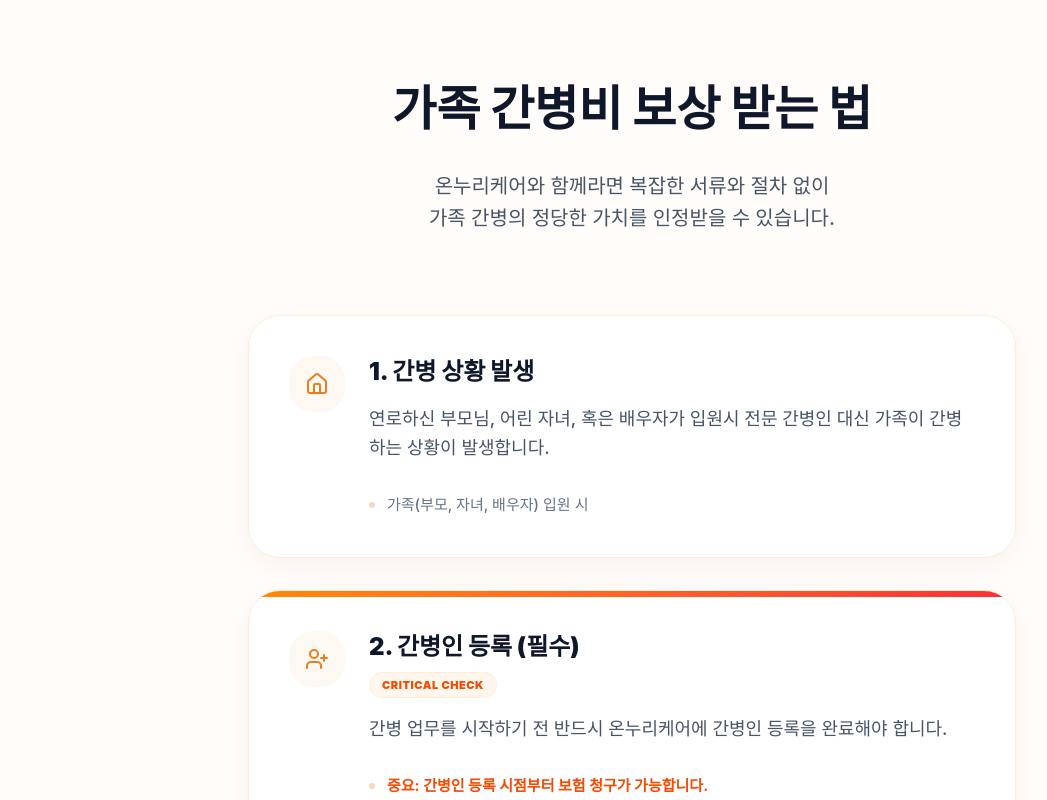
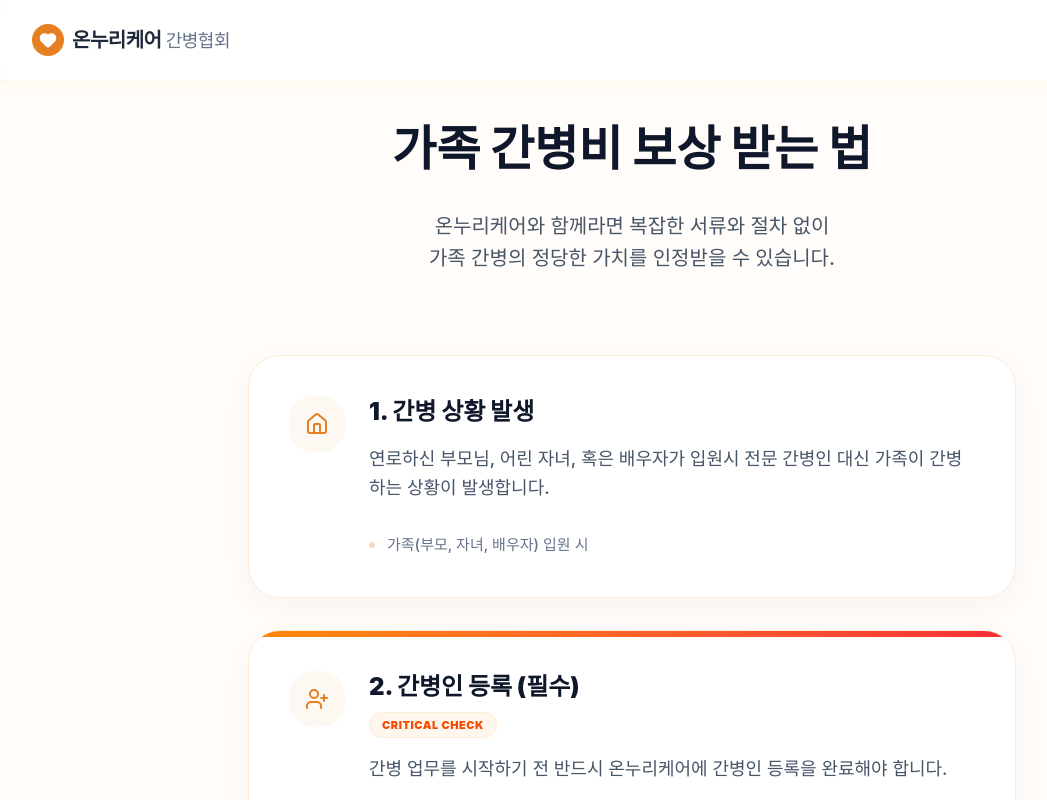
Before and after one commit to juj5835/marketing-onnuri, a Next.js app: page /guide in a window 1280 px wide. Shown: the top 800 px of the page, without its empty margins (8-1055 px from the left). Built offline with nearby package versions, Linux system fonts and the light colour scheme; a web font is replaced by a local one.

Commit message:
Add logo-only header to guide page

```diff
--- a/src/components/GuideContent.tsx
+++ b/src/components/GuideContent.tsx
@@ -1,7 +1,8 @@
 "use client";
 
+import Link from 'next/link';
 import { motion } from 'framer-motion';
-import { AlertCircle, Clock, FileText, UserPlus, Home } from 'lucide-react';
+import { AlertCircle, Clock, FileText, UserPlus, Home, Heart } from 'lucide-react';
 
 const steps = [
   {
@@ -47,11 +48,25 @@
 export default function GuideContent() {
   return (
     <div className="max-w-3xl mx-auto">
+      {/* Simple Header */}
+      <nav className="fixed top-0 left-0 right-0 z-50 h-20 flex items-center justify-center px-6 glass-effect" style={{ boxShadow: '0 4px 10px rgba(255, 237, 213, 0.3)' }}>
+        <div className="max-w-[1200px] mx-auto w-full flex justify-start items-center">
+          <Link href="/" className="flex items-center gap-2 hover:opacity-80 transition-opacity">
+            <div className="w-8 h-8 bg-primary rounded-lg flex items-center justify-center text-white">
+              <Heart size={18} fill="currentColor" />
+            </div>
+            <div className="text-xl font-bold text-text-dark tracking-tight">
+              온누리케어 <span className="text-text-muted font-medium text-lg">간병협회</span>
+            </div>
+          </Link>
+        </div>
+      </nav>
+
       <motion.div
         initial={{ opacity: 0, y: 20 }}
         animate={{ opacity: 1, y: 0 }}
         transition={{ duration: 0.6 }}
-        className="text-center mb-20"
+        className="text-center mb-20 pt-10"
       >
         <h1 className="text-4xl md:text-5xl font-black text-text-deep leading-[1.2] mb-8">
           가족 간병비 <br className="md:hidden" />
```
